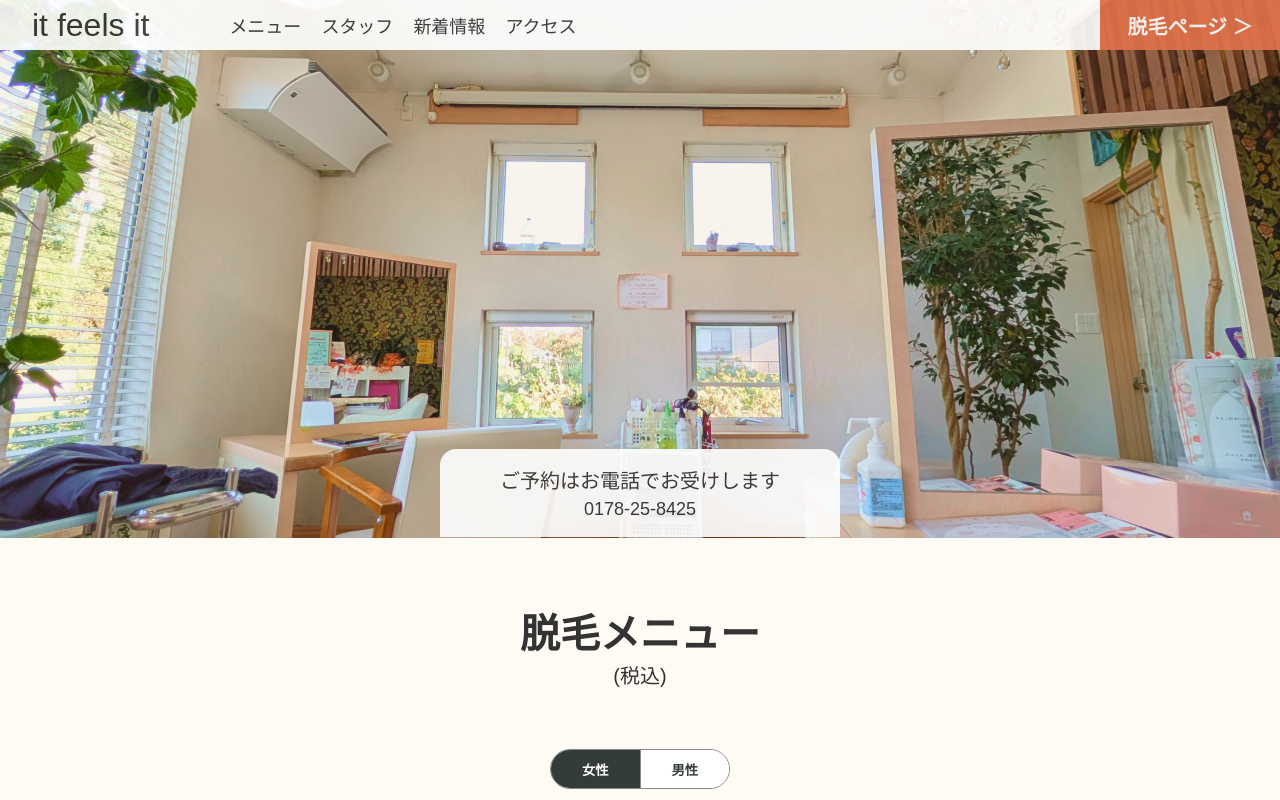
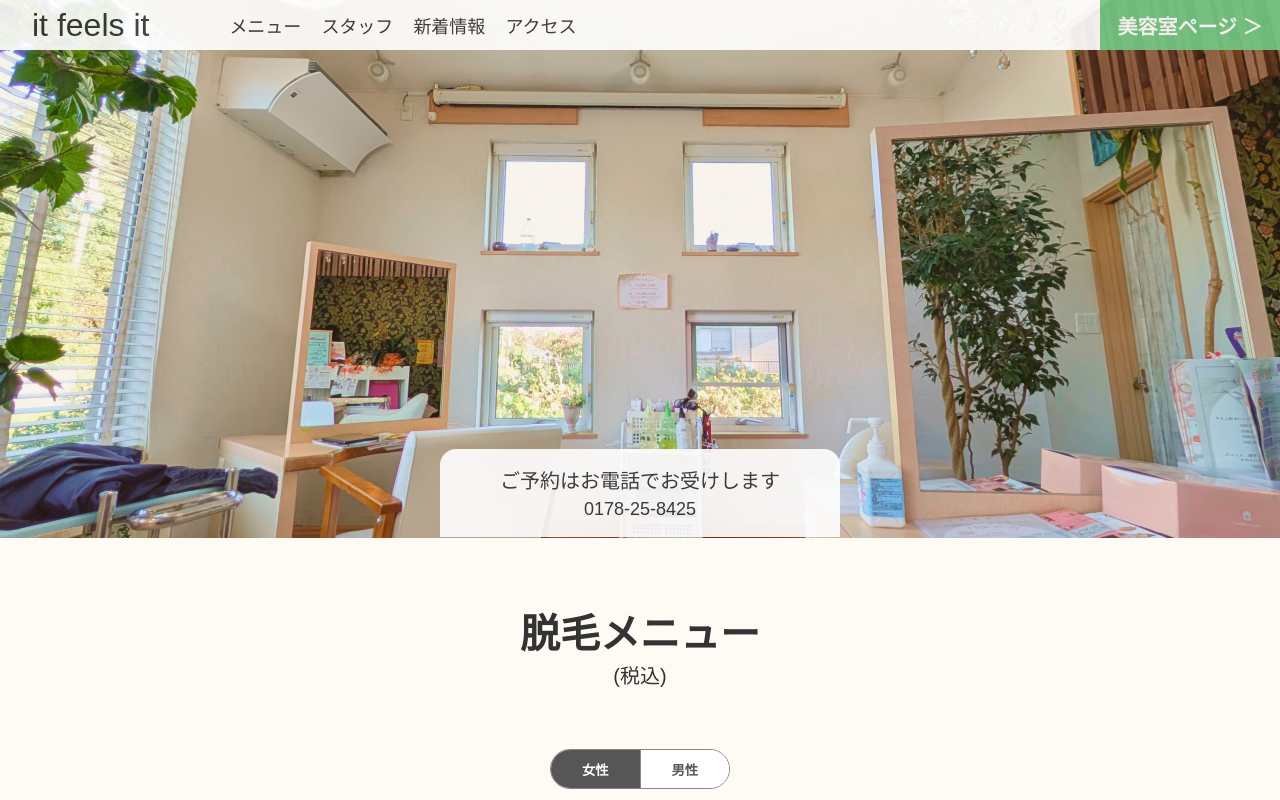
Before and after one commit to yuka-sawamura/HP_it_feels_it, a Next.js app: page /removal in a window 1280 px wide. Shown: the top 800 px of the page. Built offline with nearby package versions, Linux system fonts and the light colour scheme.

Commit message:
ittan 完

```diff
--- a/src/components/Header.tsx
+++ b/src/components/Header.tsx
@@ -1,8 +1,18 @@
 import React, { useState } from "react";
 
-const Header = () => {
+interface HeaderProps {
+  pageName: string;
+  pageLink: string;
+}
+
+const Header: React.FC<HeaderProps> = ({ pageName, pageLink }) => {
   const [isOpen, setIsOpen] = useState(false);
   const hundleMenuOpen = () => setIsOpen(false);
+
+  const pageLinkStyle = {
+    backgroundColor: pageName === "美容室ページ" ? "#73C986" : "#E2734B",
+  };
+
   return (
     <section id="/beauty-salon">
       <header className="itit_header">
@@ -24,9 +34,9 @@ const Header = () => {
               </li>
             </ul>
           </div>
-          <div className="itit_header_pages-group">
-            <a className="itit_header_pages" href="/removal" target="_blank">
-              脱毛ページ ＞
+          <div className="itit_header_pages-group" style={pageLinkStyle}>
+            <a className="itit_header_pages" href={pageLink}>
+              {pageName} ＞
             </a>
           </div>
         </div>
@@ -34,4 +44,5 @@ const Header = () => {
     </section>
   );
 };
+
 export default Header;
--- a/src/pages/index.tsx
+++ b/src/pages/index.tsx
@@ -32,7 +32,7 @@ export default function Home() {
         <link rel="icon" href="/favicon.ico" />
       </Head>
       <div className={`${geistSans.variable} ${geistMono.variable}`}>
-        <Header />
+        <Header pageName="脱毛ページ" pageLink="/removal" />
         <main>
           <div className="itit_top">
             <div className="itit_top_group">
--- a/src/pages/removal/index.tsx
+++ b/src/pages/removal/index.tsx
@@ -4,6 +4,7 @@ import { Geist, Geist_Mono } from "next/font/google";
 import Header from "@/components/Header";
 import Footer from "@/components/Footer";
 import { Swiper, SwiperSlide } from "swiper/react";
+import React, { useState } from "react";
 
 // Import Swiper styles
 import "swiper/css";
@@ -23,6 +24,8 @@ const geistMono = Geist_Mono({
 });
 
 export default function Home() {
+  const [selectedMenu, setSelectedMenu] = useState("woman");
+
   return (
     <>
       <Head>
@@ -32,7 +35,7 @@ export default function Home() {
         <link rel="icon" href="/favicon.ico" />
       </Head>
       <div className={`${geistSans.variable} ${geistMono.variable}`}>
-        <Header />
+        <Header pageName="美容室ページ" pageLink="/" />
         <main>
           <div className="itit_top">
             <div className="itit_top_group">
@@ -69,11 +72,32 @@ export default function Home() {
                 <p className="itit_menu2_text">(税込)</p>
               </div>
               <div className="itit_menu2_button">
-                <button className="itit_menu2_button-woman">女性</button>
-                <button className="itit_menu2_button-man">男性</button>
+                <button
+                  className="itit_menu2_button-woman"
+                  style={{
+                    backgroundColor:
+                      selectedMenu === "woman" ? "#565656" : "white",
+                    color: selectedMenu === "woman" ? "white" : "#565656",
+                  }}
+                  onClick={() => setSelectedMenu("woman")}
+                >
+                  女性
+                </button>
+                <button
+                  className="itit_menu2_button-man"
+                  style={{
+                    backgroundColor:
+                      selectedMenu === "man" ? "#565656" : "white",
+                    color: selectedMenu === "man" ? "white" : "#565656",
+                  }}
+                  onClick={() => setSelectedMenu("man")}
+                >
+                  男性
+                </button>
               </div>
 
               <div className="itit_menu2_card">
+                {selectedMenu === "woman" ? (
                   <div className="itit_menu2_card-group">
                     <div className="itit_menu2_card-grid">
                       <img
@@ -82,8 +106,12 @@ export default function Home() {
                         className="itit_menu2_card-image"
                       />
                       <div className="itit_menu2_card-info">
-                      <span className="itit_menu2_card-info_label">おでこ</span>
-                      <span className="itit_menu2_card-info_price">¥2,500</span>
+                        <span className="itit_menu2_card-info_label">
+                          おでこ
+                        </span>
+                        <span className="itit_menu2_card-info_price">
+                          ¥2,500
+                        </span>
                       </div>
                     </div>
                     <div className="itit_menu2_card-grid">
@@ -93,8 +121,12 @@ export default function Home() {
                         className="itit_menu2_card-image"
                       />
                       <div className="itit_menu2_card-info">
-                      <span className="itit_menu2_card-info_label">おでこ</span>
-                      <span className="itit_menu2_card-info_price">¥2,500</span>
+                        <span className="itit_menu2_card-info_label">
+                          おでこ
+                        </span>
+                        <span className="itit_menu2_card-info_price">
+                          ¥2,500
+                        </span>
                       </div>
                     </div>
                     <div className="itit_menu2_card-grid">
@@ -104,8 +136,12 @@ export default function Home() {
                         className="itit_menu2_card-image"
                       />
                       <div className="itit_menu2_card-info">
-                      <span className="itit_menu2_card-info_label">おでこ</span>
-                      <span className="itit_menu2_card-info_price">¥2,500</span>
+                        <span className="itit_menu2_card-info_label">
+                          おでこ
+                        </span>
+                        <span className="itit_menu2_card-info_price">
+                          ¥2,500
+                        </span>
                       </div>
                     </div>
                     <div className="itit_menu2_card-grid">
@@ -115,8 +151,12 @@ export default function Home() {
                         className="itit_menu2_card-image"
                       />
                       <div className="itit_menu2_card-info">
-                      <span className="itit_menu2_card-info_label">おでこ</span>
-                      <span className="itit_menu2_card-info_price">¥2,500</span>
+                        <span className="itit_menu2_card-info_label">
+                          おでこ
+                        </span>
+                        <span className="itit_menu2_card-info_price">
+                          ¥2,500
+                        </span>
                       </div>
                     </div>
                     <div className="itit_menu2_card-grid">
@@ -126,8 +166,12 @@ export default function Home() {
                         className="itit_menu2_card-image"
                       />
                       <div className="itit_menu2_card-info">
-                      <span className="itit_menu2_card-info_label">おでこ</span>
-                      <span className="itit_menu2_card-info_price">¥2,500</span>
+                        <span className="itit_menu2_card-info_label">
+                          おでこ
+                        </span>
+                        <span className="itit_menu2_card-info_price">
+                          ¥2,500
+                        </span>
                       </div>
                     </div>
                     <div className="itit_menu2_card-grid">
@@ -137,11 +181,34 @@ export default function Home() {
                         className="itit_menu2_card-image"
                       />
                       <div className="itit_menu2_card-info">
-                      <span className="itit_menu2_card-info_label">おでこ</span>
-                      <span className="itit_menu2_card-info_price">¥2,500</span>
+                        <span className="itit_menu2_card-info_label">
+                          おでこ
+                        </span>
+                        <span className="itit_menu2_card-info_price">
+                          ¥2,500
+                        </span>
                       </div>
                     </div>
                   </div>
+                ) : (
+                  <div className="itit_menu2_card-group">
+                    <div className="itit_menu2_card-grid">
+                      <img
+                        src="/datumou-bui.svg"
+                        alt="おでこ"
+                        className="itit_menu2_card-image"
+                      />
+                      <div className="itit_menu2_card-info">
+                        <span className="itit_menu2_card-info_label">
+                          おでこ
+                        </span>
+                        <span className="itit_menu2_card-info_price">
+                          ¥3,000
+                        </span>
+                      </div>
+                    </div>
+                  </div>
+                )}
                 <p className="itit_menu2_card_p">※ 学生は10％割引</p>
               </div>
             </div>
--- a/src/styles/header.scss
+++ b/src/styles/header.scss
@@ -76,8 +76,8 @@
       text-decoration-thickness: 1px;
     }
     @include sp {
-      color: #e2734b;
-      border-bottom: 1px solid #e2734b;
+      color: #ffffff;
+      border-bottom: 1px solid #ffffff;
     }
   }
 }
```
Lines whose indentation alone changed are shown as unchanged.
